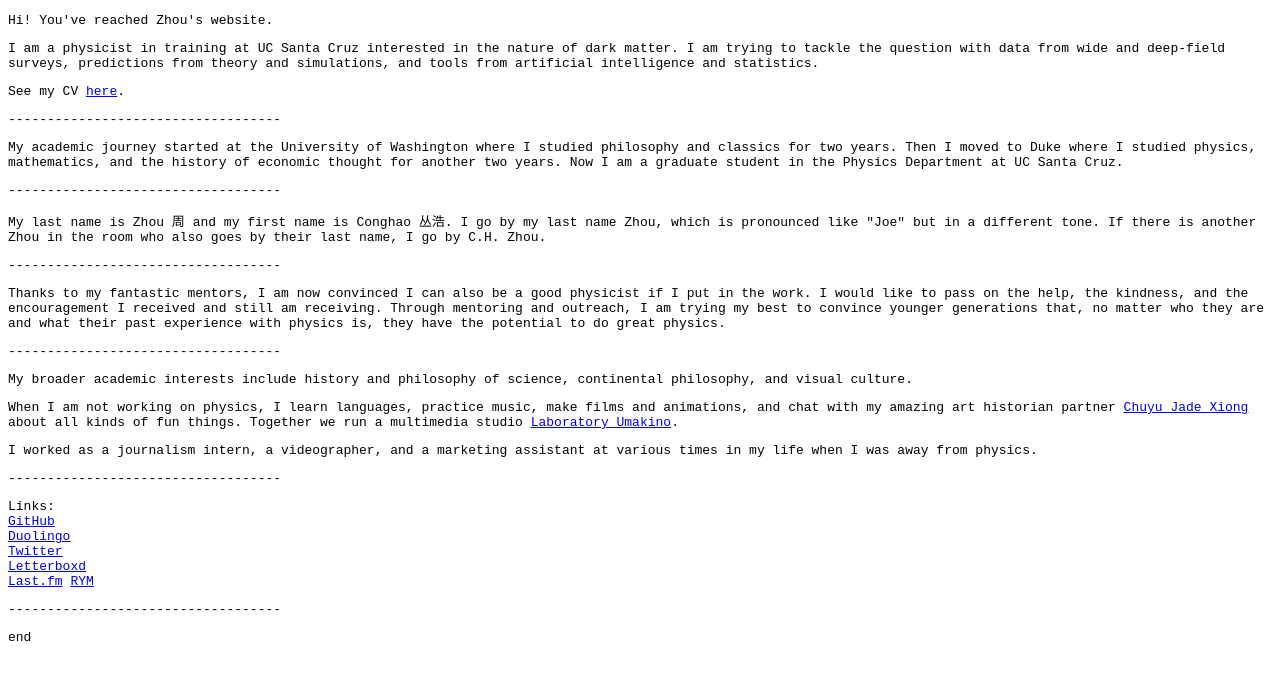
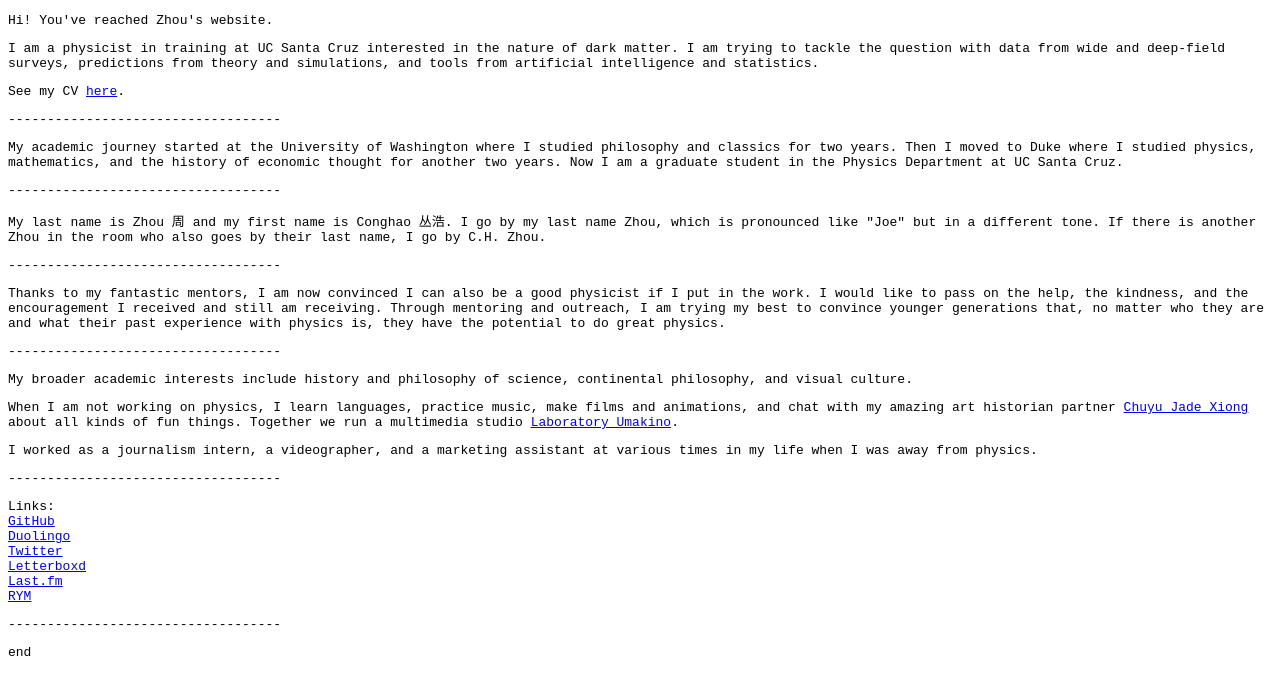
Before and after one commit to zhouconghao/zch_info, a plain HTML site: page index.html in a window 1280 px wide. Drawn offline with Linux system fonts and the light colour scheme.

Commit message:
add missed line break

```diff
--- a/index.html
+++ b/index.html
@@ -51,7 +51,7 @@
     <a href="https://www.duolingo.com/profile/zchusre">Duolingo</a><br>
     <a href="https://twitter.com/zhou_conghao">Twitter</a><br>
     <a href="https://letterboxd.com/zhou_conghao/">Letterboxd</a><br>
-    <a href="https://www.last.fm/user/zchvsre">Last.fm</a>
+    <a href="https://www.last.fm/user/zchvsre">Last.fm</a><br>
     <a href="https://rateyourmusic.com/~zhouconghao">RYM</a>
 
     <p>-----------------------------------</p>
```
